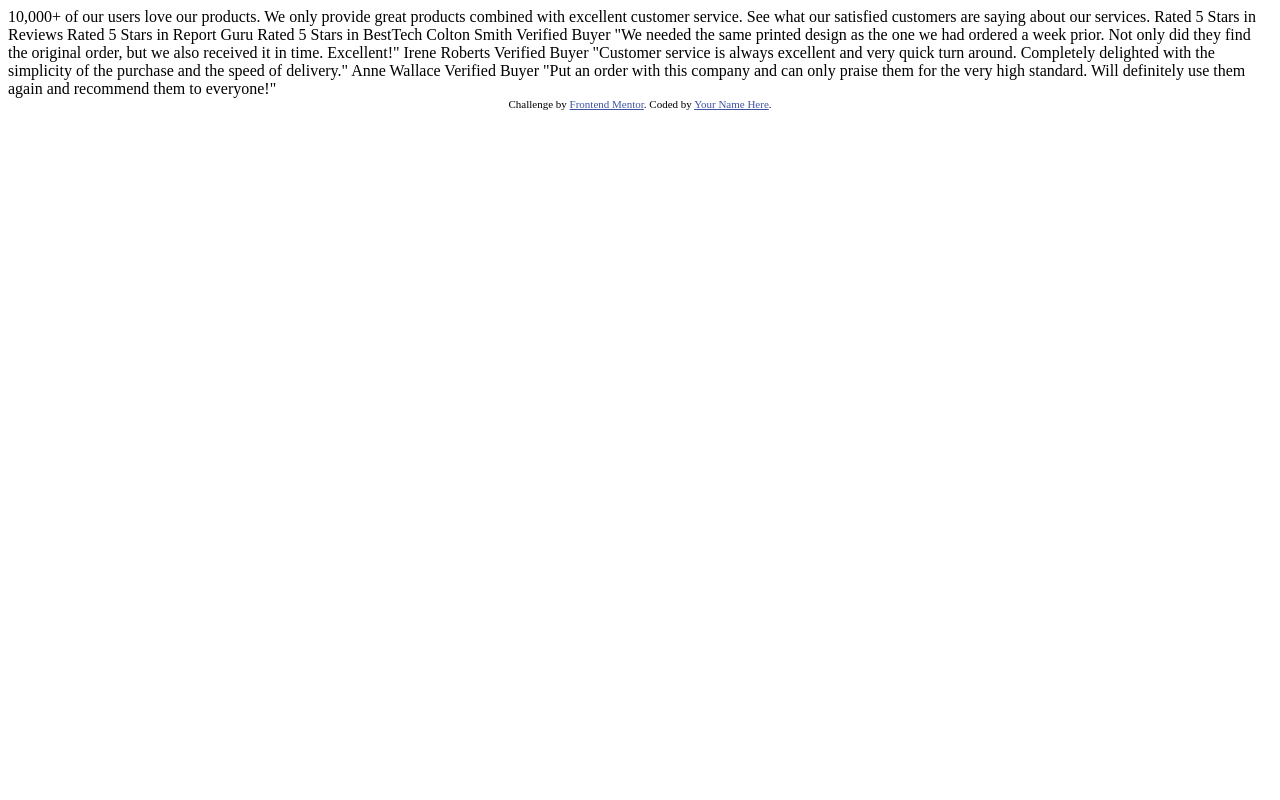
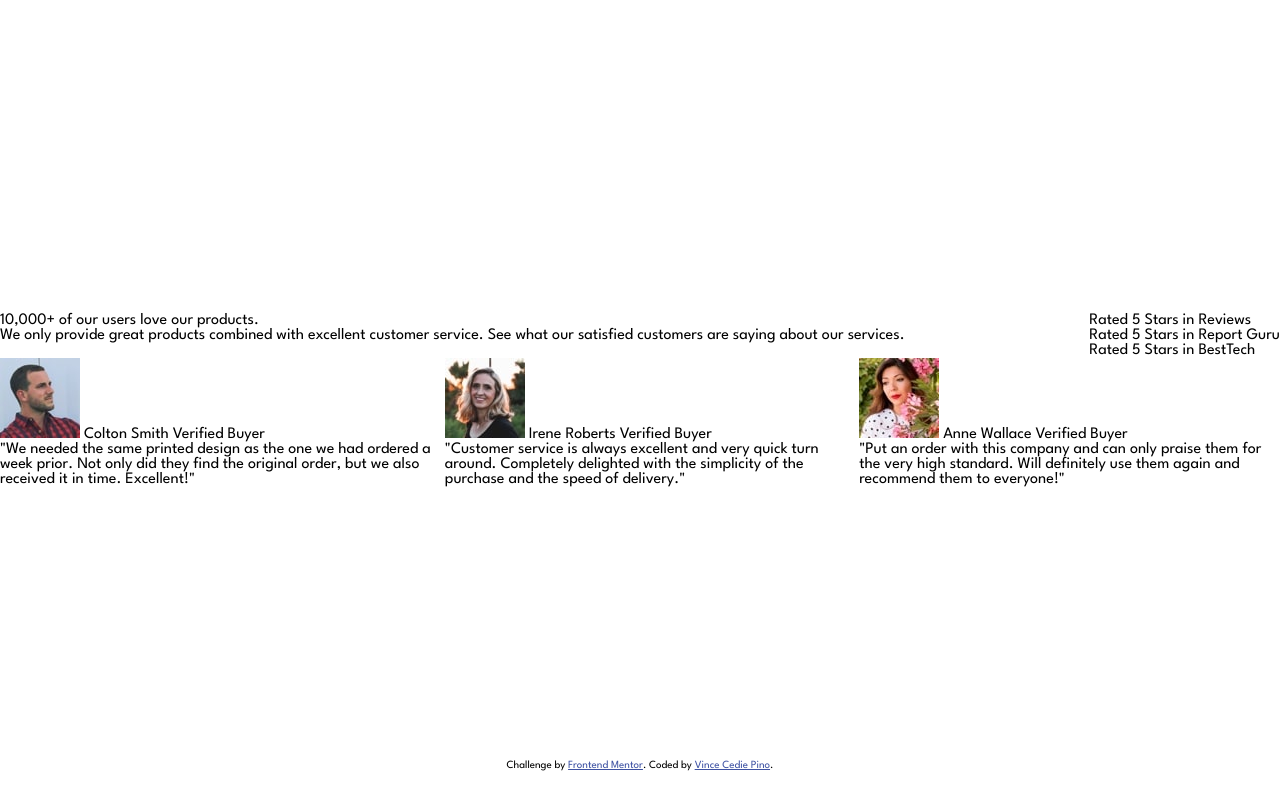
Before and after one commit to vince-pino/fem-social-proof-section, a plain HTML site: page index.html in a window 1280 px wide. Drawn offline with Linux system fonts and the light colour scheme.

Commit message:
Update code styling in index.html and styles/index.css

```diff
--- a/index.html
+++ b/index.html
@@ -5,57 +5,87 @@
     <meta name="viewport" content="width=device-width, initial-scale=1.0" />
     <!-- displays site properly based on user's device -->
 
-    <link
-      rel="icon"
-      type="image/png"
-      sizes="32x32"
-      href="./images/favicon-32x32.png"
-    />
+    <link rel="preconnect" href="https://fonts.googleapis.com">
+    <link rel="preconnect" href="https://fonts.gstatic.com" crossorigin>
+    <link href="https://fonts.googleapis.com/css2?family=Big+Shoulders+Display:wght@700&family=Fraunces:opsz,wght@9..144,700&family=Hanken+Grotesk:wght@500;700;800&family=Inter:wght@400;700&family=Kumbh+Sans:wght@400;700&family=League+Spartan:wght@400;500;700&family=Lexend+Deca&family=Montserrat:wght@500;700&family=Outfit:wght@300;400;600;700&family=Press+Start+2P&family=Red+Hat+Display:wght@500;700;900&family=Roboto:ital,wght@0,400;0,700;1,300;1,400;1,700&family=Work+Sans:wght@400;600;700&display=swap" rel="stylesheet">
+    <link rel="icon" type="image/png" sizes="32x32" href="./images/favicon-32x32.png"/>
+    <link rel="stylesheet" href="styles/index.css">
 
     <title>Frontend Mentor | Social proof section</title>
-
-    <!-- Feel free to remove these styles or customise in your own stylesheet 👍 -->
-    <style>
-      .attribution {
-        font-size: 11px;
-        text-align: center;
-      }
-      .attribution a {
-        color: hsl(228, 45%, 44%);
-      }
-    </style>
   </head>
   <body>
+
+    <main>
+      <section class="top">
+        <div class="top-left">
+          <div class="title">
             10,000+ of our users love our products.
-
+          </div>
+          <div class="subtitle">
             We only provide great products combined with excellent customer service.
             See what our satisfied customers are saying about our services.
-
+          </div>
+        </div>
+        <div class="top-right">
+          <div class="stars">
+            <div class="star">
               Rated 5 Stars in Reviews
+            </div>
+            <div class="star">
               Rated 5 Stars in Report Guru
+            </div>
+            <div class="star">
               Rated 5 Stars in BestTech
-
+            </div>
+          </div>
+        </div>
+      </section>
+      <section class="bottom">
+        <div class="card">
+          <div class="header">
+            <img src="./images/image-colton.jpg" alt="">
             Colton Smith
             Verified Buyer
+          </div>
+          <div class="review">
             "We needed the same printed design as the one we had ordered a week prior.
             Not only did they find the original order, but we also received it in time.
             Excellent!"
-
+          </div>
+        </div>
+        <div class="card">
+          <div class="header">
+            <img src="./images/image-irene.jpg" alt="">
             Irene Roberts
             Verified Buyer
+          </div>
+          <div class="description">
             "Customer service is always excellent and very quick turn around. Completely
             delighted with the simplicity of the purchase and the speed of delivery."
-
+          </div>
+        </div>
+        <div class="card">
+          <div class="header">
+            <img src="./images/image-anne.jpg" alt="">
             Anne Wallace
             Verified Buyer
+          </div>
+          <div class="description">
             "Put an order with this company and can only praise them for the very high
             standard. Will definitely use them again and recommend them to everyone!"
+          </div>
+        </div>
+      </section>
+    </main>
 
+
+    <footer>
       <div class="attribution">
         Challenge by
         <a href="https://www.frontendmentor.io?ref=challenge" target="_blank"
           >Frontend Mentor</a
-      >. Coded by <a href="#">Your Name Here</a>.
+        >. Coded by <a href="#">Vince Cedie Pino</a>.
       </div>
+    </footer>
   </body>
 </html>
--- /dev/null
+++ b/styles/index.css
@@ -0,0 +1,47 @@
+body {
+  margin: 0;
+  height: 100vh;
+  font-family: League Spartan;
+
+  display: flex;
+  flex-direction: column;
+}
+
+main {
+  margin: auto;
+
+  display: flex;
+  flex-direction: column;
+}
+
+.top {
+  display: flex;
+  justify-content: space-between;
+}
+
+.bottom {
+  display: flex;
+  justify-content: space-between;
+}
+
+.card {
+  display: flex;
+  flex-direction: column;
+}
+
+footer {
+  position: absolute;
+  bottom: 0;
+  left: 0;
+  width: 100%;
+  height: 2.5rem;
+  text-align: center;
+}
+
+.attribution {
+  font-size: 11px;
+  text-align: center;
+}
+.attribution a {
+  color: hsl(228, 45%, 44%);
+}
```
Lines whose indentation alone changed are shown as unchanged.
